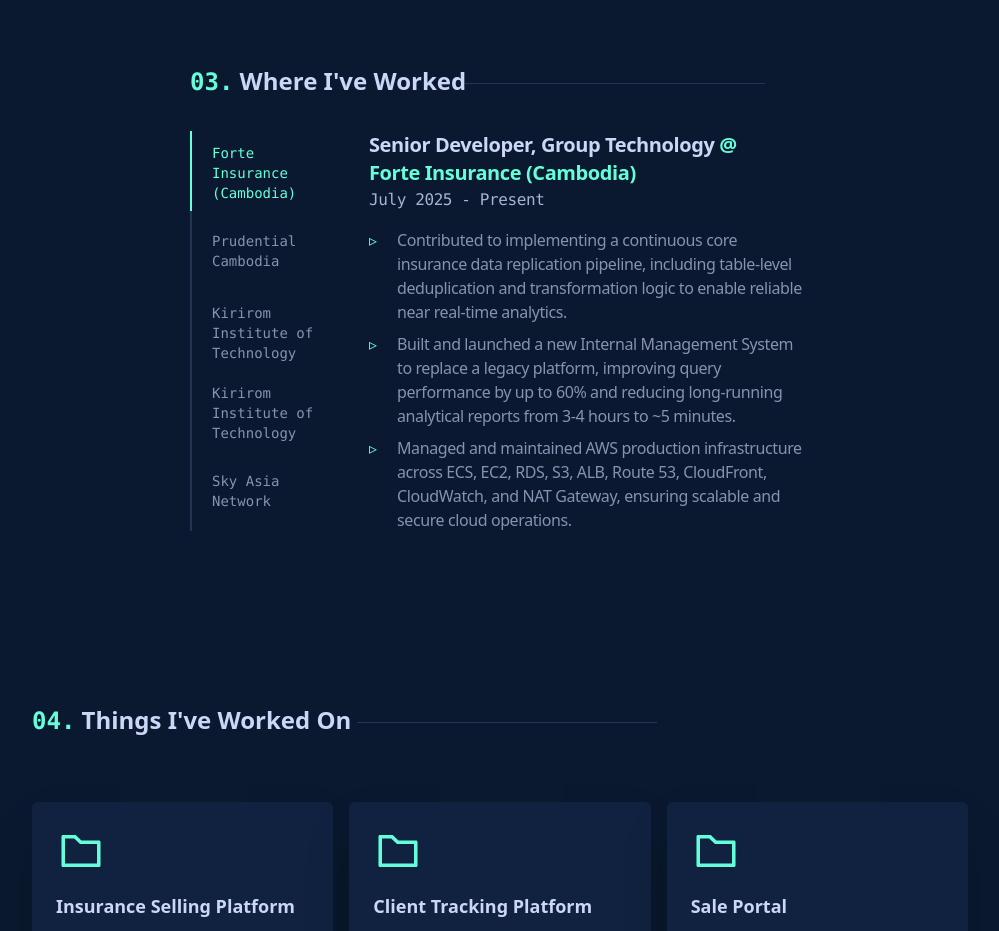
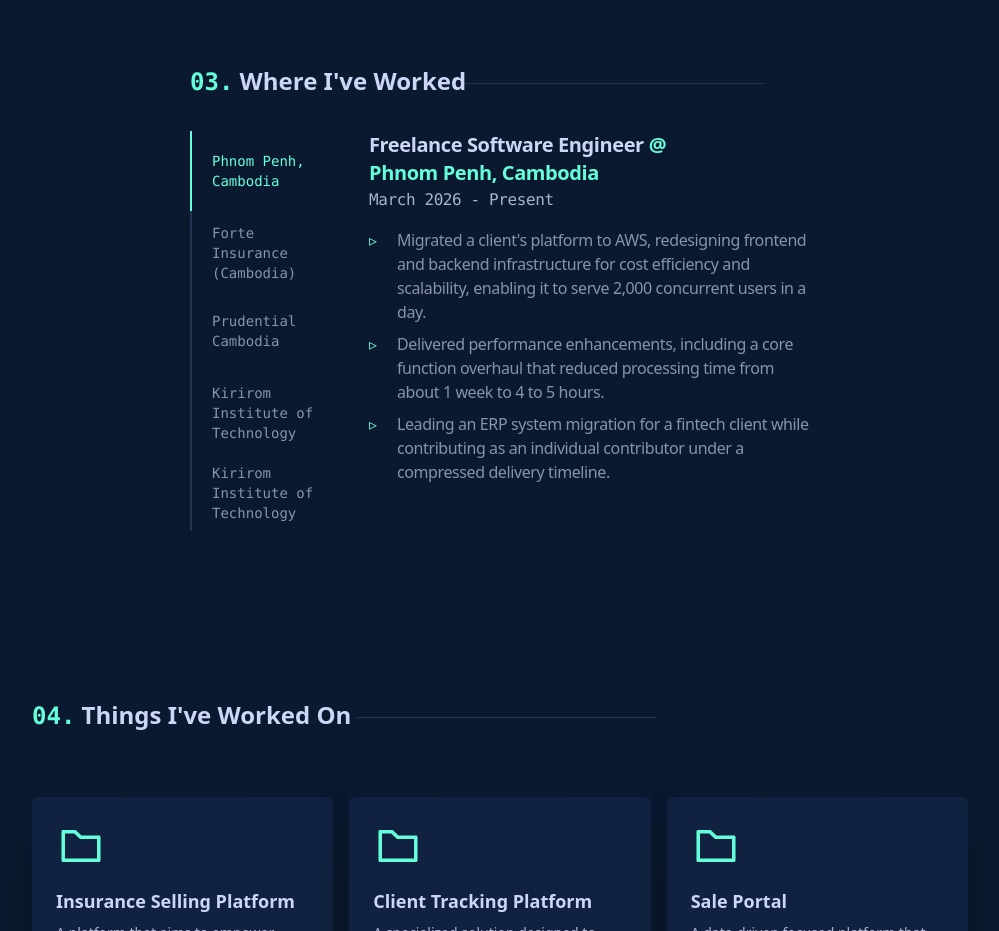
Before and after one commit to Enveed/seamsopagnarith-portfolio-v2, a Next.js app: page / in a window 1280 px wide. Shown: the part 1780-2711 px from the top of the page, without its empty margins (140-1139 px from the left). Built offline with nearby package versions, Linux system fonts and the light colour scheme.

Commit message:
fix - update content

```diff
--- a/components/Work.jsx
+++ b/components/Work.jsx
@@ -22,9 +22,20 @@
 
 const workExperience = [
   {
+    company: "Phnom Penh, Cambodia",
+    role: "Freelance Software Engineer",
+    date: "March 2026 - Present",
+    link: "/",
+    tasks: [
+      "Migrated a client's platform to AWS, redesigning frontend and backend infrastructure for cost efficiency and scalability, enabling it to serve 2,000 concurrent users in a day.",
+      "Delivered performance enhancements, including a core function overhaul that reduced processing time from about 1 week to 4 to 5 hours.",
+      "Leading an ERP system migration for a fintech client while contributing as an individual contributor under a compressed delivery timeline.",
+    ],
+  },
+  {
     company: "Forte Insurance (Cambodia)",
     role: "Senior Developer, Group Technology",
-    date: "July 2025 - Present",
+    date: "July 2025 - March 2026",
     link: "https://forteinsurance.com/",
     tasks: [
       "Contributed to implementing a continuous core insurance data replication pipeline, including table-level deduplication and transformation logic to enable reliable near real-time analytics.",
@@ -70,20 +81,6 @@
       "Analyzed network traffic using Wireshark to detect and investigate malicious activities or suspicious behavior.",
       "Collaborated with team members to evaluate SIEM tools, comparing event correlation, detection capabilities, and ease of use.",
       "Contributed to training and awareness sessions on incident handling procedures for non-technical staff.",
-    ],
-  },
-  {
-    company: "Sky Asia Network",
-    role: "Webmaster",
-    date: "January 2022 - June 2022",
-    link: "https://skyasianetwork.com",
-    tasks: [
-      "Designed and built responsive WordPress websites for various clients.",
-      "Maintained clients' websites, ensuring smooth performance and uptime.",
-      "Improved websites' SEO through structured data, metadata, and optimized media.",
-      "Performed regular backups, updates, and troubleshoot technical issues.",
-      "Collaborated with content teams to upload, edit, and organize content effectively.",
-      "Provided technical consultations to clients, ensuring clarity in timeline and deliverables.",
     ],
   },
 ];
```
Also changed, not shown: 1 other file (tests, documents, lock files or other folders).
